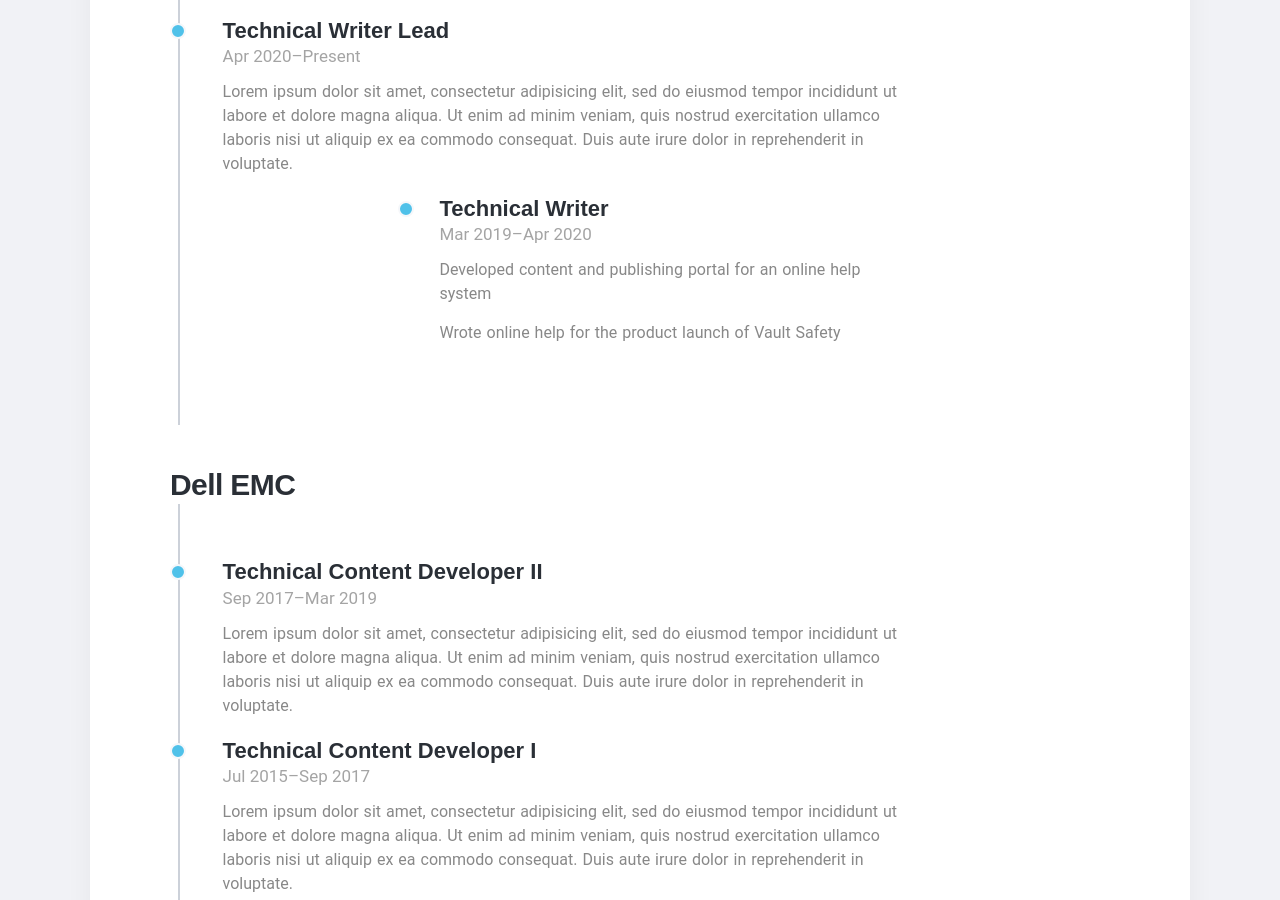
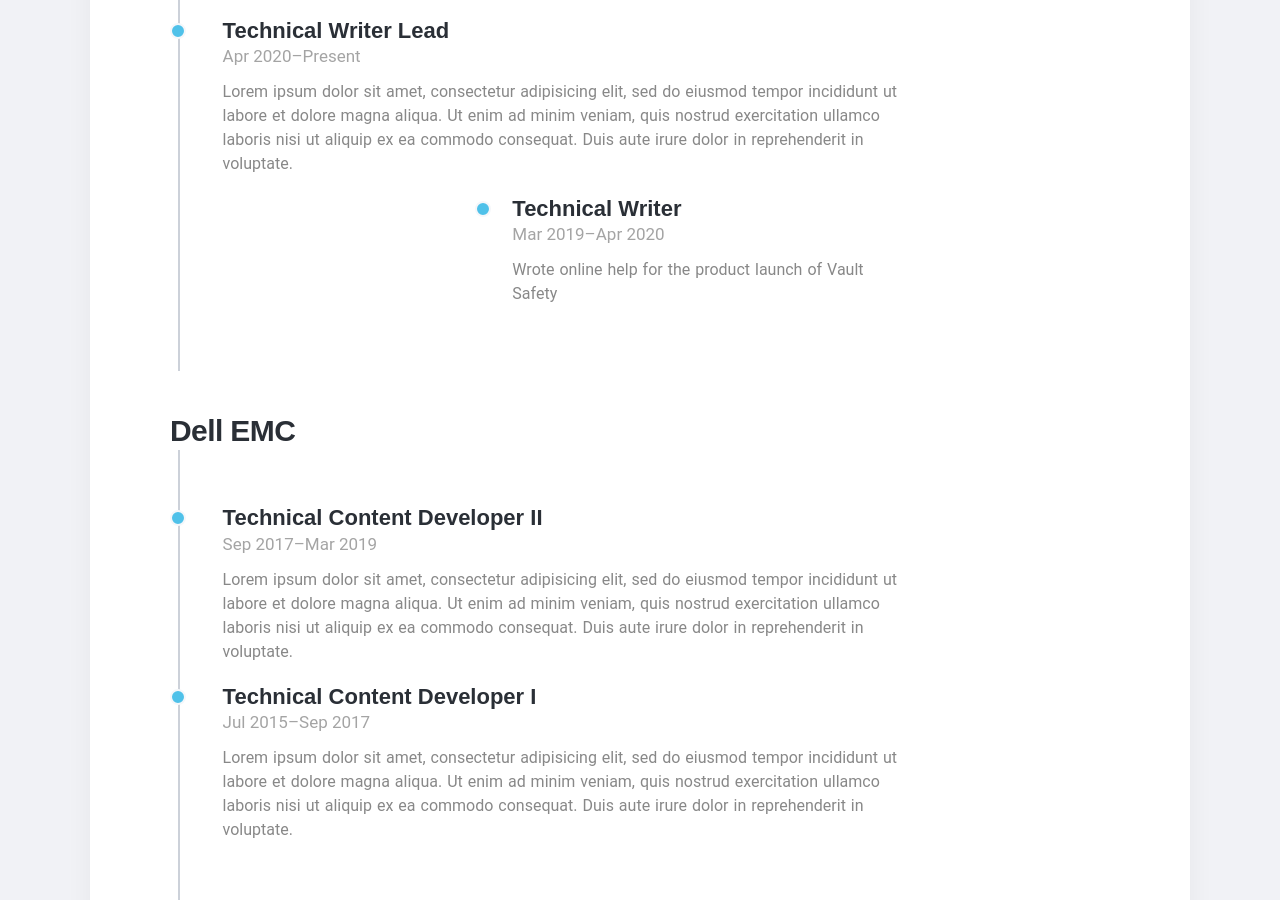
Before and after one commit to emilyrushton/emilyrushton.github.io, a Jekyll site: the page built from index.html, in a window 1280 px wide and 900 px high, scrolled down 1611 px. Built offline with Jekyll 4.4.1, drawn with Linux system fonts in a browser that asks for light colours; nearby versions of some CDN libraries; some web fonts are replaced.

Commit message:
Update index.html

```diff
--- a/index.html
+++ b/index.html
@@ -66,9 +66,7 @@
 						      <div class="timeline-content">
 						         <h4>Technical Writer</h4>
 						         <span>Mar 2019–Apr 2020</span>
-						         <p>Developed content and publishing portal for an online help system</p>
 						         <p>Wrote online help for the product launch of Vault Safety</p>
-						         <p></p>
 						      </div>
 						   </div>
 						</div>
```
